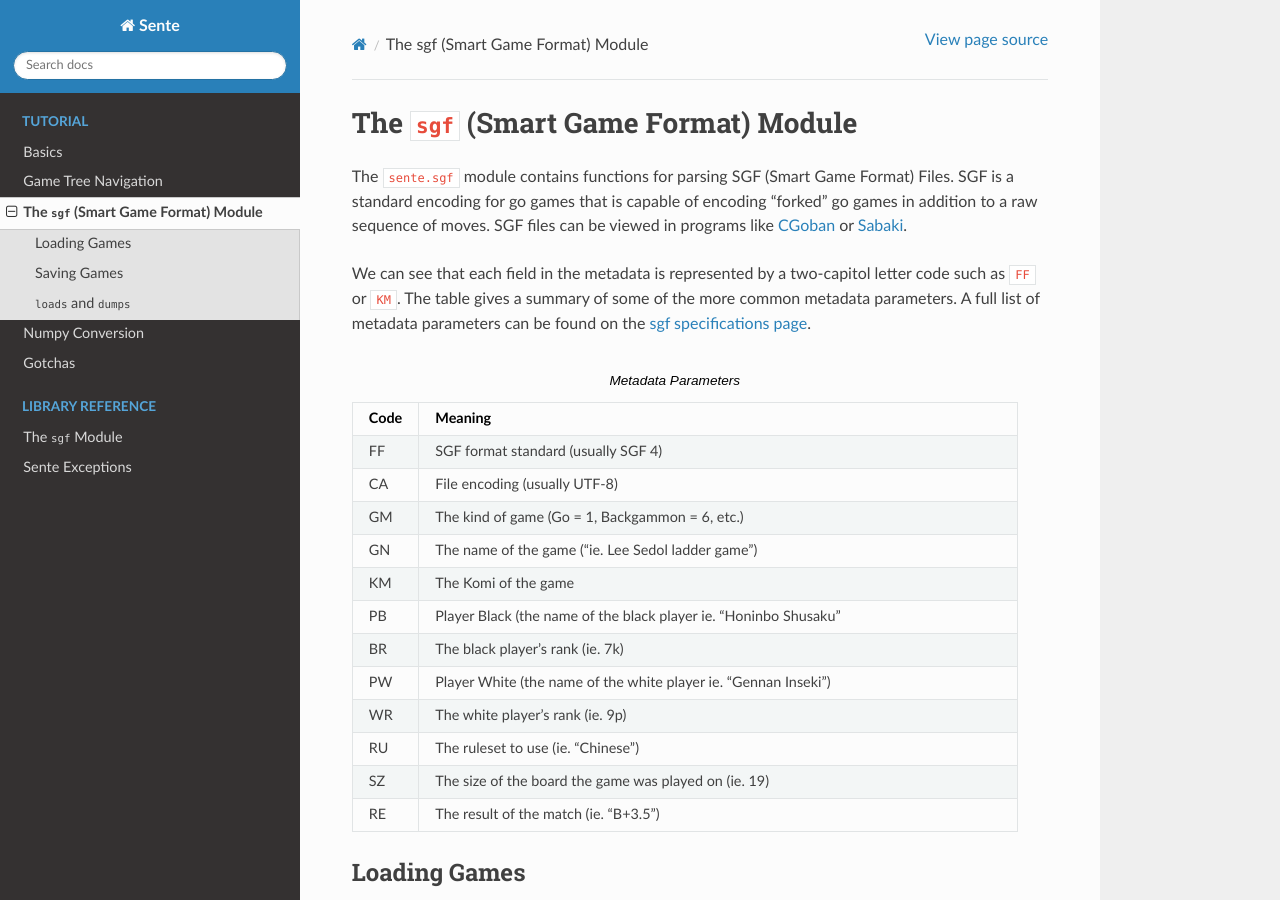
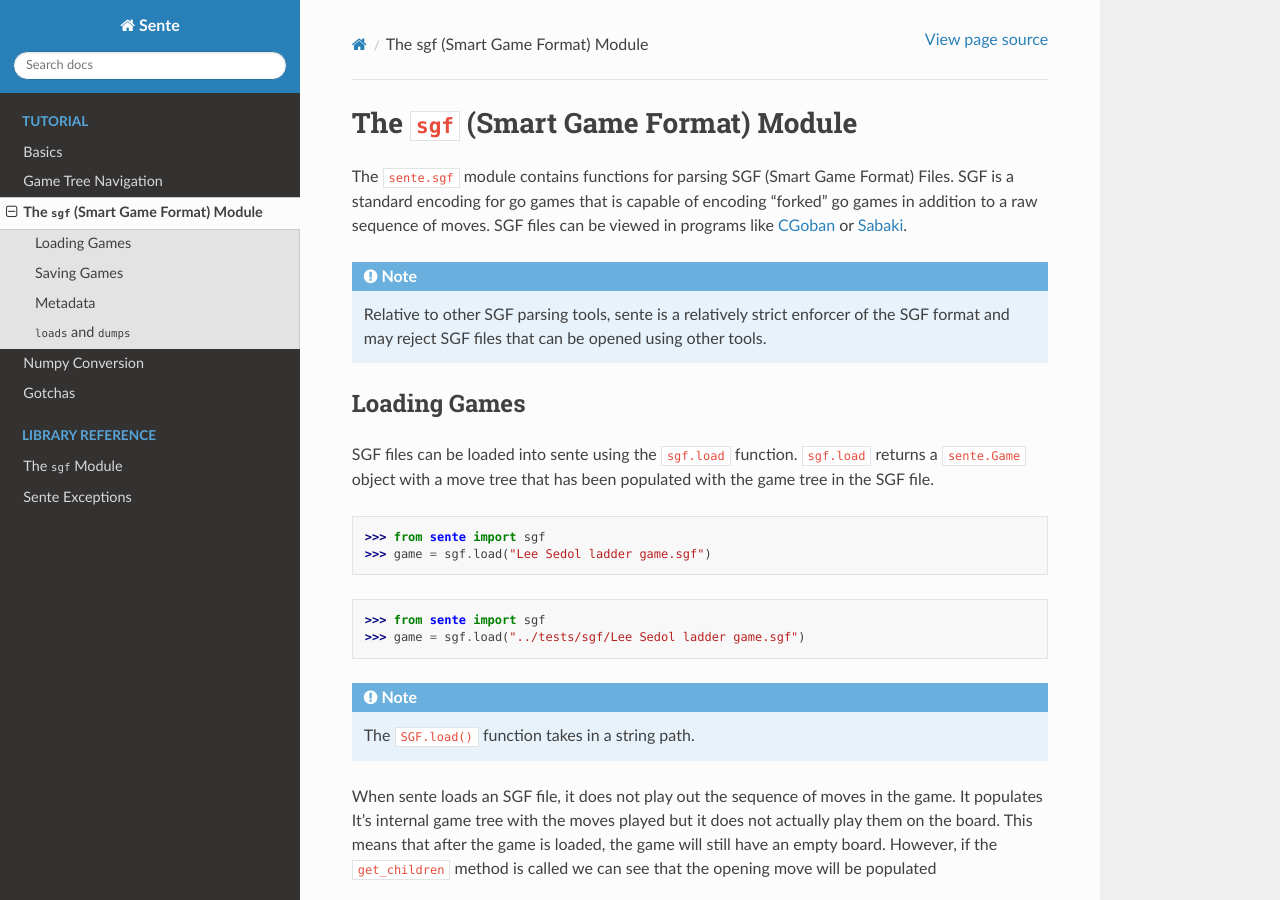
Before and after one commit to atw1020/sente, a Sphinx documentation site: the page built from docs/tutorial/sgf.rst, in a window 1280 px wide and 900 px high. Built offline with Sphinx 7.4.7 and the Read the Docs theme 2.0.0, drawn with Linux system fonts in a browser that asks for light colours; some of the changed text lies outside the part shown.

```diff
--- a/docs/tutorial/sgf.rst
+++ b/docs/tutorial/sgf.rst
@@ -6,40 +6,7 @@ The ``sente.sgf`` module contains functions for parsing SGF (Smart Game Format)
 SGF is a standard encoding for go games that is capable of encoding "forked" go games in addition to a raw sequence of moves.
 SGF files can be viewed in programs like `CGoban <https://www.gokgs.com/download.jsp>`_ or `Sabaki <https://sabaki.yichuanshen.de>`_.
 
-We can see that each field in the metadata is represented by a two-capitol letter code such as ``FF`` or ``KM``.
-The table gives a summary of some of the more common metadata parameters.
-A full list of metadata parameters can be found on the `sgf specifications page <https://www.red-bean.com/sgf/>`_.
-
-.. list-table:: Metadata Parameters
-    :widths: 10 90
-    :header-rows: 1
-
-    * - **Code**
-      - **Meaning**
-    * - FF
-      - SGF format standard (usually SGF 4)
-    * - CA
-      - File encoding (usually UTF-8)
-    * - GM
-      - The kind of game (Go = 1, Backgammon = 6, etc.)
-    * - GN
-      - The name of the game ("ie. Lee Sedol ladder game")
-    * - KM
-      - The Komi of the game
-    * - PB
-      - Player Black (the name of the black player ie. "Honinbo Shusaku"
-    * - BR
-      - The black player's rank (ie. 7k)
-    * - PW
-      - Player White (the name of the white player ie. "Gennan Inseki")
-    * - WR
-      - The white player's rank (ie. 9p)
-    * - RU
-      - The ruleset to use (ie. "Chinese")
-    * - SZ
-      - The size of the board the game was played on (ie. 19)
-    * - RE
-      - The result of the match (ie. "B+3.5")
+.. note:: Relative to other SGF parsing tools, sente is a relatively strict enforcer of the SGF format and may reject SGF files that can be opened using other tools.
 
 Loading Games
 -------------
```
Also changed, not shown: other parts of docs/tutorial/sgf.rst (+5 -0 lines), docs/tutorial/game tree navigation.rst (+51 -8 lines).
